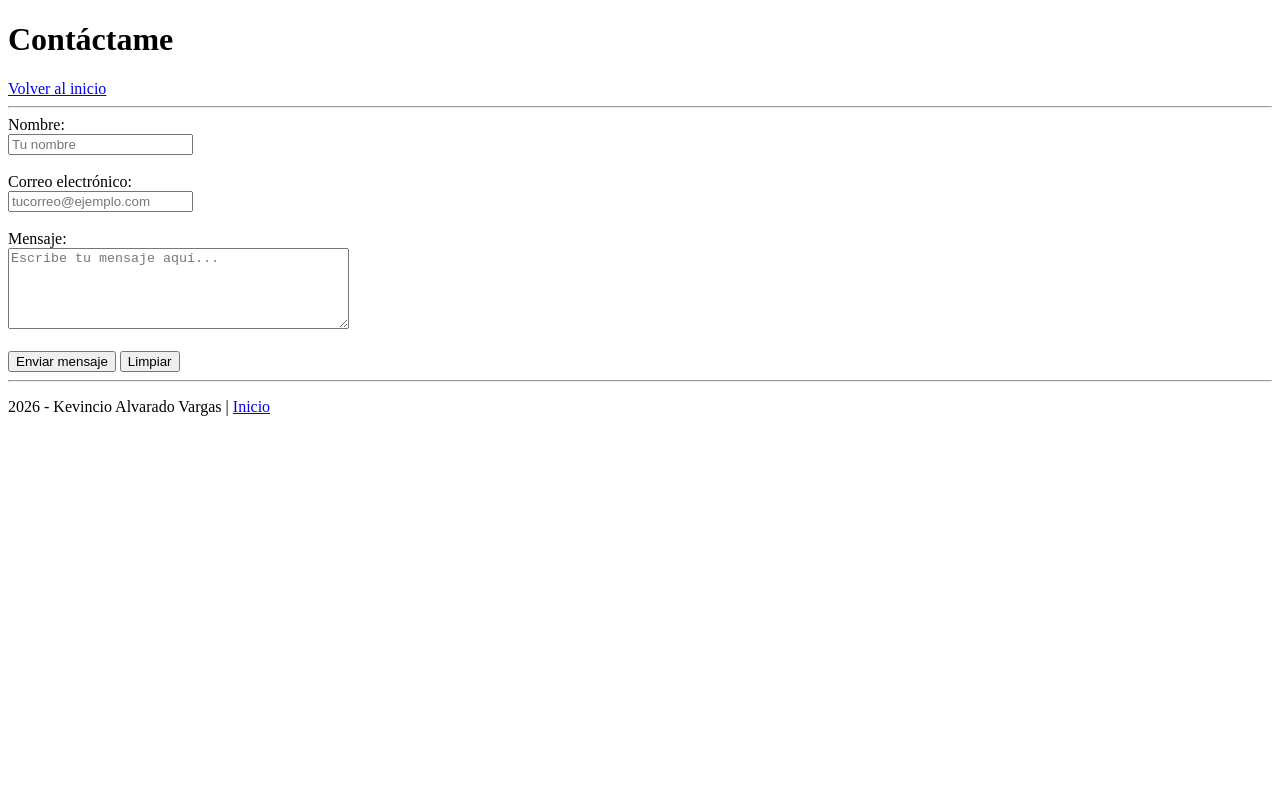
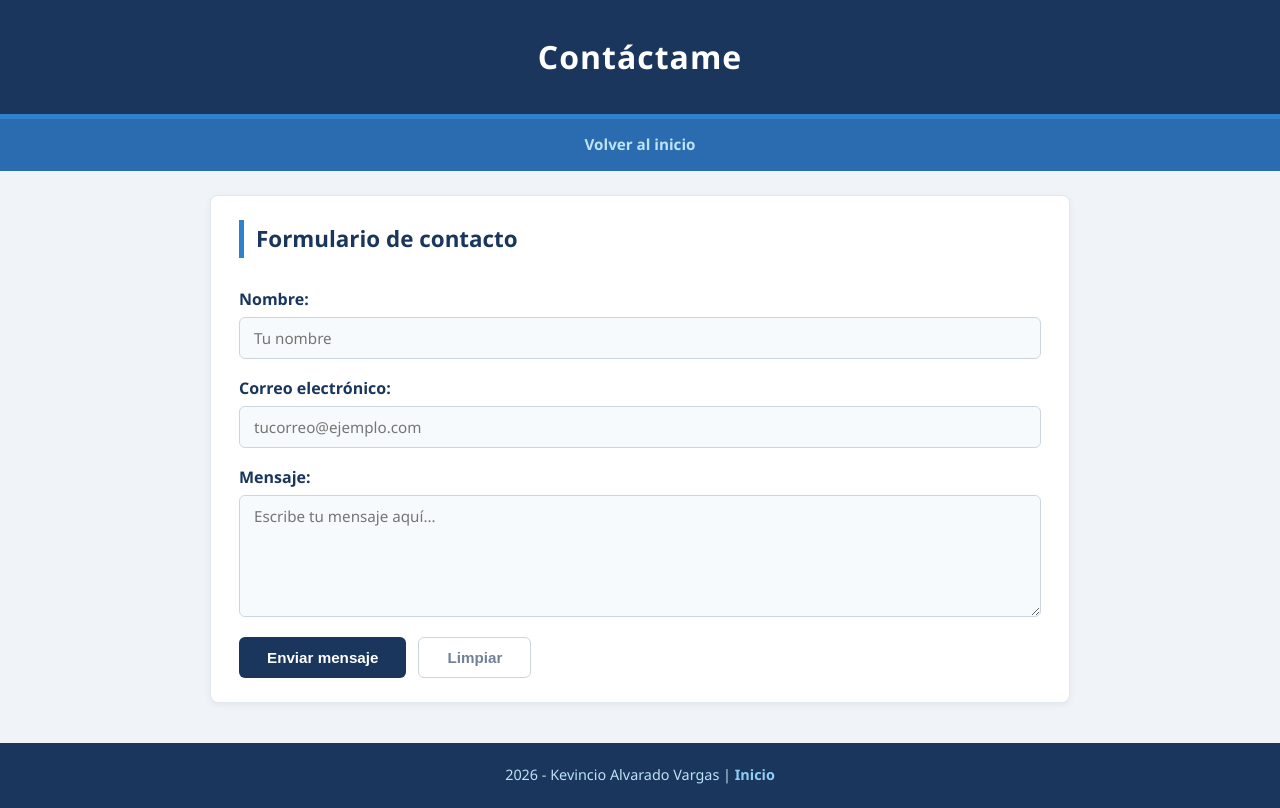
Before and after one commit to KevinXx04/multimiedos-2026, a plain HTML site: page FirstPage/contacto.html in a window 1280 px wide. Drawn offline with Linux system fonts and the light colour scheme.

Commit message:
Add stylesheet link and wrap content in .contenido
Add a link to style.css in both index.html and contacto.html and wrap main page sections in a .contenido container for styling. Restructure contacto.html form into a semantic section (#contacto-form), remove excessive <br> usage, add a .form-buttons wrapper, and tidy presentational attributes (remove table border/cellpadding/cols and image width/height) to let CSS handle layout. No functional behavior changes intended, just markup cleanup and preparation for styling.

```diff
--- a/FirstPage/contacto.html
+++ b/FirstPage/contacto.html
@@ -4,6 +4,7 @@
     <meta charset="UTF-8">
     <meta name="viewport" content="width=device-width, initial-scale=1.0">
     <title>Contacto - Mi paginita tope de gamma</title>
+    <link rel="stylesheet" href="style.css">
 </head>
 <body>
 
@@ -13,23 +14,28 @@
         <a href="index.html">Volver al inicio</a>
     </nav>
 
-    <hr>
+    <div class="contenido">
 
-    <form action="#" method="post">
-        <label for="nombre">Nombre:</label><br>
-        <input type="text" id="nombre" name="nombre" placeholder="Tu nombre" required><br><br>
+        <section id="contacto-form">
+            <h2>Formulario de contacto</h2>
+            <form action="#" method="post">
+                <label for="nombre">Nombre:</label>
+                <input type="text" id="nombre" name="nombre" placeholder="Tu nombre" required>
 
-        <label for="correo">Correo electrónico:</label><br>
-        <input type="email" id="correo" name="correo" placeholder="tucorreo@ejemplo.com" required><br><br>
+                <label for="correo">Correo electrónico:</label>
+                <input type="email" id="correo" name="correo" placeholder="tucorreo@ejemplo.com" required>
 
-        <label for="mensaje">Mensaje:</label><br>
-        <textarea id="mensaje" name="mensaje" rows="5" cols="40" placeholder="Escribe tu mensaje aquí..." required></textarea><br><br>
+                <label for="mensaje">Mensaje:</label>
+                <textarea id="mensaje" name="mensaje" rows="5" placeholder="Escribe tu mensaje aquí..." required></textarea>
 
-        <button type="submit">Enviar mensaje</button>
-        <button type="reset">Limpiar</button>
-    </form>
+                <div class="form-buttons">
+                    <button type="submit">Enviar mensaje</button>
+                    <button type="reset">Limpiar</button>
+                </div>
+            </form>
+        </section>
 
-    <hr>
+    </div>
 
     <footer>
         <p>2026 - Kevincio Alvarado Vargas | <a href="index.html">Inicio</a></p>
--- /dev/null
+++ b/FirstPage/style.css
@@ -0,0 +1,296 @@
+/* =============================================
+   style.css - FirstPage de Kevincio Alvarado
+   ============================================= */
+
+/* ---- Reset básico y tipografía global ---- */
+* {
+    box-sizing: border-box;
+    margin: 0;
+    padding: 0;
+}
+
+body {
+    font-family: 'Segoe UI', Tahoma, Geneva, Verdana, sans-serif;
+    background-color: #f0f4f8;
+    color: #2d3748;
+    line-height: 1.7;
+}
+
+/* ---- Encabezado principal ---- */
+h1 {
+    background-color: #1a365d;
+    color: #ffffff;
+    text-align: center;
+    padding: 30px 20px;
+    font-size: 2rem;
+    letter-spacing: 1px;
+    border-bottom: 5px solid #3182ce;
+}
+
+h2 {
+    color: #1a365d;
+    font-size: 1.4rem;
+    margin-bottom: 12px;
+    border-left: 5px solid #3182ce;
+    padding-left: 12px;
+}
+
+h3 {
+    color: #2b6cb0;
+    font-size: 1.1rem;
+    margin: 16px 0 8px;
+}
+
+/* ---- Navegación ---- */
+nav {
+    background-color: #2b6cb0;
+    padding: 12px 20px;
+    text-align: center;
+}
+
+nav a {
+    color: #bee3f8;
+    text-decoration: none;
+    margin: 0 12px;
+    font-weight: 600;
+    font-size: 0.95rem;
+    transition: color 0.2s;
+}
+
+nav a:hover {
+    color: #ffffff;
+    text-decoration: underline;
+}
+
+/* ---- Contenedor central ---- */
+.contenido {
+    max-width: 900px;
+    margin: 0 auto;
+    padding: 24px 20px 8px;
+}
+
+/* ---- Separador ---- */
+hr {
+    border: none;
+    border-top: 1px solid #cbd5e0;
+    margin: 0 0 24px;
+}
+
+/* ---- Secciones ---- */
+section {
+    background-color: #ffffff;
+    border: 1px solid #e2e8f0;
+    border-radius: 8px;
+    padding: 24px 28px;
+    margin-bottom: 24px;
+    box-shadow: 0 2px 6px rgba(0, 0, 0, 0.06);
+}
+
+/* ---- Sección Sobre mí ---- */
+#sobre-mi p {
+    font-size: 1rem;
+    text-align: justify;
+    background-color: #ebf8ff;
+    border-left: 4px solid #3182ce;
+    padding: 14px 18px;
+    border-radius: 4px;
+}
+
+/* ---- Imagen de perfil ---- */
+#imagen img {
+    display: block;
+    width: 280px;
+    height: auto;
+    border: 4px solid #3182ce;
+    border-radius: 10px;
+    margin: 12px auto 0;
+    box-shadow: 0 4px 12px rgba(0, 0, 0, 0.15);
+}
+
+/* ---- Video / Multimedia ---- */
+#multimedia iframe {
+    display: block;
+    margin: 14px auto 0;
+    border: 3px solid #bee3f8;
+    border-radius: 8px;
+    max-width: 100%;
+}
+
+/* ---- Tabla de habilidades ---- */
+table {
+    width: 100%;
+    border-collapse: collapse;
+    margin-top: 12px;
+    font-size: 0.95rem;
+}
+
+table thead {
+    background-color: #1a365d;
+    color: #ffffff;
+}
+
+table th {
+    padding: 12px 16px;
+    text-align: left;
+    letter-spacing: 0.5px;
+}
+
+table td {
+    padding: 10px 16px;
+    border-bottom: 1px solid #e2e8f0;
+}
+
+table tbody tr:nth-child(even) {
+    background-color: #ebf8ff;
+}
+
+table tbody tr:hover {
+    background-color: #bee3f8;
+}
+
+/* ---- Listas ---- */
+ol, ul {
+    padding-left: 24px;
+    margin-bottom: 10px;
+}
+
+li {
+    margin-bottom: 6px;
+    padding: 4px 0;
+    border-bottom: 1px dashed #e2e8f0;
+}
+
+li:last-child {
+    border-bottom: none;
+}
+
+/* ---- Enlaces generales ---- */
+a {
+    color: #2b6cb0;
+    text-decoration: none;
+    transition: color 0.2s;
+}
+
+a:hover {
+    color: #1a365d;
+    text-decoration: underline;
+}
+
+#enlaces ul {
+    list-style: none;
+    padding-left: 0;
+}
+
+#enlaces li {
+    padding: 8px 12px;
+    background-color: #ebf8ff;
+    border-radius: 4px;
+    margin-bottom: 8px;
+    border-bottom: none;
+}
+
+#enlaces li a {
+    font-weight: 600;
+}
+
+/* ---- Formulario ---- */
+form {
+    display: flex;
+    flex-direction: column;
+}
+
+label {
+    font-weight: 600;
+    color: #1a365d;
+    margin-top: 16px;
+    margin-bottom: 4px;
+    display: block;
+}
+
+input[type="text"],
+input[type="email"],
+textarea {
+    width: 100%;
+    padding: 10px 14px;
+    border: 1px solid #cbd5e0;
+    border-radius: 6px;
+    font-family: inherit;
+    font-size: 0.95rem;
+    background-color: #f7fafc;
+    transition: border-color 0.2s, box-shadow 0.2s;
+}
+
+input[type="text"]:focus,
+input[type="email"]:focus,
+textarea:focus {
+    outline: none;
+    border-color: #3182ce;
+    box-shadow: 0 0 0 3px rgba(49, 130, 206, 0.2);
+    background-color: #ffffff;
+}
+
+textarea {
+    resize: vertical;
+    min-height: 120px;
+}
+
+.form-buttons {
+    display: flex;
+    gap: 12px;
+    margin-top: 20px;
+}
+
+button[type="submit"] {
+    background-color: #1a365d;
+    color: #ffffff;
+    border: none;
+    padding: 11px 28px;
+    border-radius: 6px;
+    font-size: 0.95rem;
+    font-weight: 600;
+    cursor: pointer;
+    transition: background-color 0.2s, transform 0.1s;
+}
+
+button[type="submit"]:hover {
+    background-color: #2b6cb0;
+    transform: translateY(-1px);
+}
+
+button[type="reset"] {
+    background-color: #ffffff;
+    color: #718096;
+    border: 1px solid #cbd5e0;
+    padding: 11px 28px;
+    border-radius: 6px;
+    font-size: 0.95rem;
+    font-weight: 600;
+    cursor: pointer;
+    transition: background-color 0.2s;
+}
+
+button[type="reset"]:hover {
+    background-color: #f7fafc;
+    border-color: #a0aec0;
+}
+
+/* ---- Footer ---- */
+footer {
+    text-align: center;
+    padding: 20px;
+    background-color: #1a365d;
+    color: #bee3f8;
+    margin-top: 8px;
+    font-size: 0.9rem;
+}
+
+footer a {
+    color: #90cdf4;
+    text-decoration: none;
+    font-weight: 600;
+}
+
+footer a:hover {
+    color: #ffffff;
+    text-decoration: underline;
+}
```
Also changed, not shown: FirstPage/index.html (+6 -3 lines), FirstPage/image/foto_antes_formulario.png (added), FirstPage/image/foto_antes_pagina.png (added), FirstPage/image/foto_despues_formulario.png (added), FirstPage/image/foto_después_pagina.png (added).
